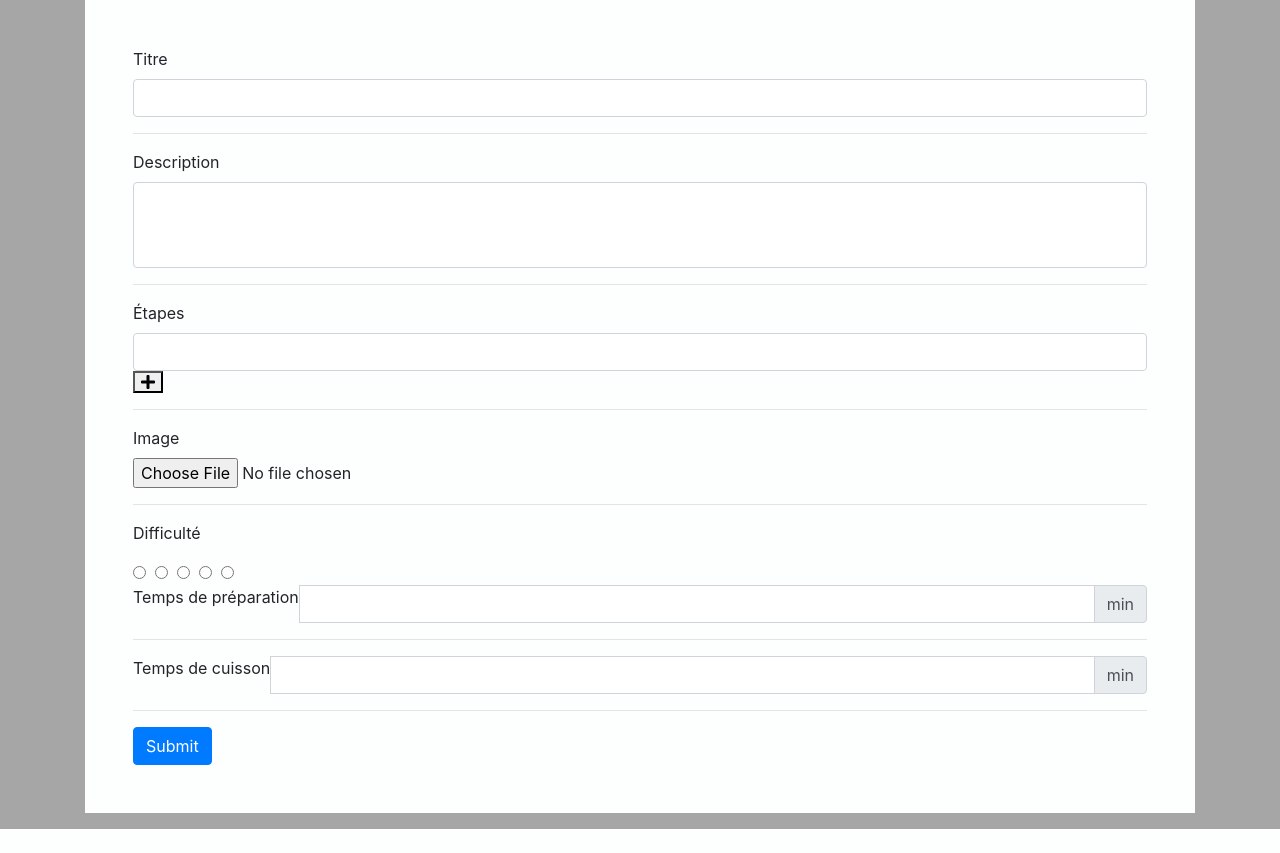
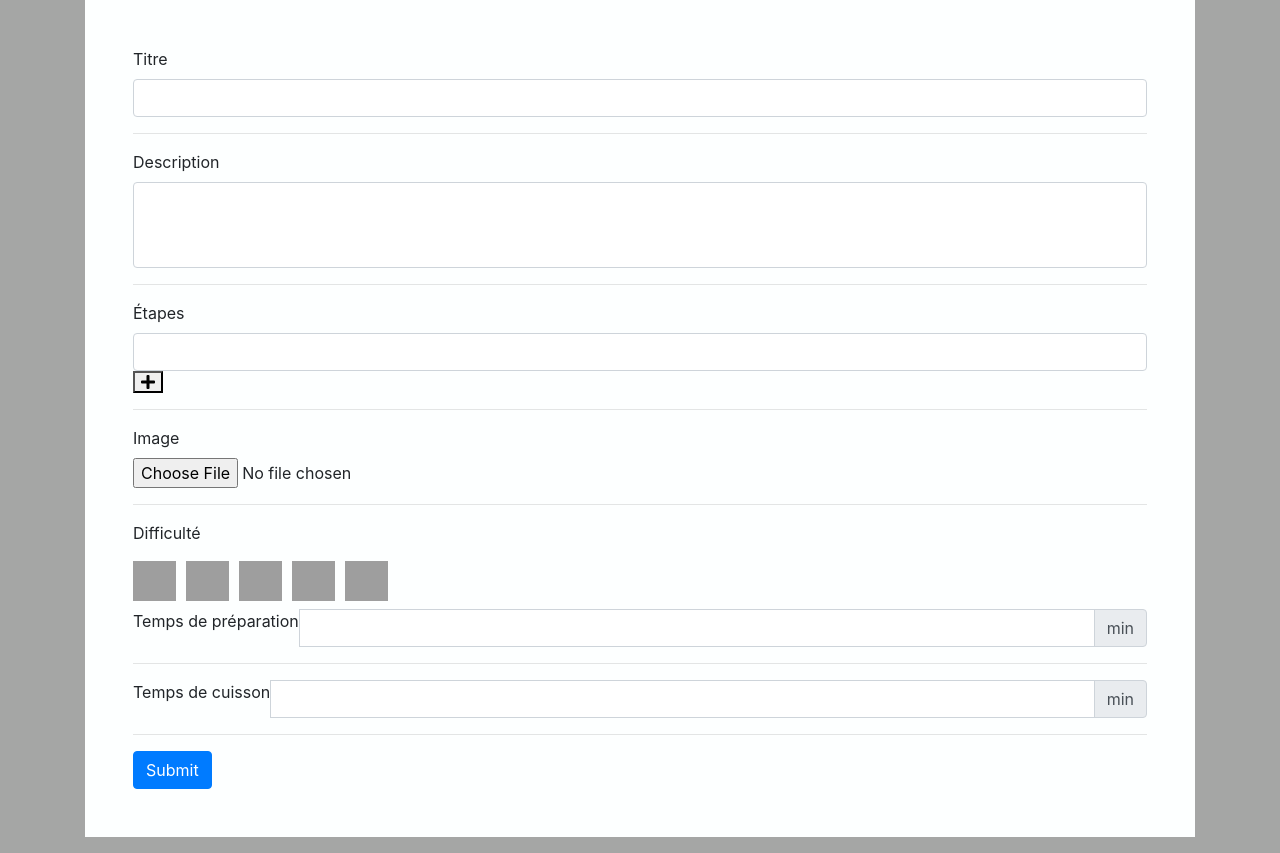
Before and after one commit to Beaurval/recettes_programmeur, a PHP site: page /ajouter.php in a window 1280 px wide. Shown: the part 221-1074 px from the top of the page. Before the commit the page ends 1050 px from the top, so only its background shows below. Run offline with PHP 8.4, Linux system fonts and the light colour scheme; the visitor is signed in with stand-in values (Sample User, id 1); some libraries are stand-ins or nearby versions; grey boxes are pictures that could not be loaded.

Commit message:
ajout de fichier css

```diff
--- /dev/null
+++ b/css/stars.css
@@ -0,0 +1,70 @@
+/*sprite with stars*/
+#reviewStars-input input:checked ~ label, #reviewStars-input label, #reviewStars-input label:hover, #reviewStars-input label:hover ~ label {
+  background: url('http://positivecrash.com/wp-content/uploads/ico-s71a7fdede6.png') no-repeat;
+}
+
+#reviewStars-input {
+
+  /*fix floating problems*/
+  overflow: hidden;
+  *zoom: 1;
+  /*end of fix floating problems*/
+
+  position: relative;
+  float: left;
+}
+
+#reviewStars-input input {
+  filter: progid:DXImageTransform.Microsoft.Alpha(Opacity=0);
+  opacity: 0;
+
+  width: 43px;
+  height: 40px;
+
+  position: absolute;
+  top: 0;
+  z-index: 0;
+}
+
+#reviewStars-input input:checked ~ label {
+  background-position: 0 -40px;
+  height: 40px;
+  width: 43px;
+}
+
+#reviewStars-input label {
+  background-position: 0 0;
+  height: 40px;
+  width: 43px;
+  float: right;
+  cursor: pointer;
+  margin-right: 10px;
+
+  position: relative;
+  z-index: 1;
+}
+
+#reviewStars-input label:hover, #reviewStars-input label:hover ~ label {
+  background-position: 0 -40px;
+  height: 40px;
+  width: 43px;
+}
+
+#reviewStars-input #star-0 {
+  left: 0px;
+}
+#reviewStars-input #star-1 {
+  left: 53px;
+}
+#reviewStars-input #star-2 {
+  left: 106px;
+}
+#reviewStars-input #star-3 {
+  left: 159px;
+}
+#reviewStars-input #star-4 {
+  left: 212px;
+}
+#reviewStars-input #star-5 {
+  left: 265px;
+}
--- a/templates/bootstrap.php
+++ b/templates/bootstrap.php
@@ -1,6 +1,8 @@
 <link rel="stylesheet" href="https://stackpath.bootstrapcdn.com/bootstrap/4.2.1/css/bootstrap.min.css" integrity="sha384-GJzZqFGwb1QTTN6wy59ffF1BuGJpLSa9DkKMp0DgiMDm4iYMj70gZWKYbI706tWS" crossorigin="anonymous">
 <link rel="stylesheet" href="https://use.fontawesome.com/releases/v5.7.1/css/all.css" integrity="sha384-fnmOCqbTlWIlj8LyTjo7mOUStjsKC4pOpQbqyi7RrhN7udi9RwhKkMHpvLbHG9Sr" crossorigin="anonymous">
 <link rel="stylesheet" href="css/style.css">
+<link rel="stylesheet" href="css/stars.css">
 <script src="https://code.jquery.com/jquery-3.3.1.slim.min.js" integrity="sha384-q8i/X+965DzO0rT7abK41JStQIAqVgRVzpbzo5smXKp4YfRvH+8abtTE1Pi6jizo" crossorigin="anonymous"></script>
 <script src="https://cdnjs.cloudflare.com/ajax/libs/popper.js/1.14.6/umd/popper.min.js" integrity="sha384-wHAiFfRlMFy6i5SRaxvfOCifBUQy1xHdJ/yoi7FRNXMRBu5WHdZYu1hA6ZOblgut" crossorigin="anonymous"></script>
 <script src="https://stackpath.bootstrapcdn.com/bootstrap/4.2.1/js/bootstrap.min.js" integrity="sha384-B0UglyR+jN6CkvvICOB2joaf5I4l3gm9GU6Hc1og6Ls7i6U/mkkaduKaBhlAXv9k" crossorigin="anonymous"></script>
+<script src="https://ajax.googleapis.com/ajax/libs/jquery/2.2.0/jquery.min.js"></script>
```
